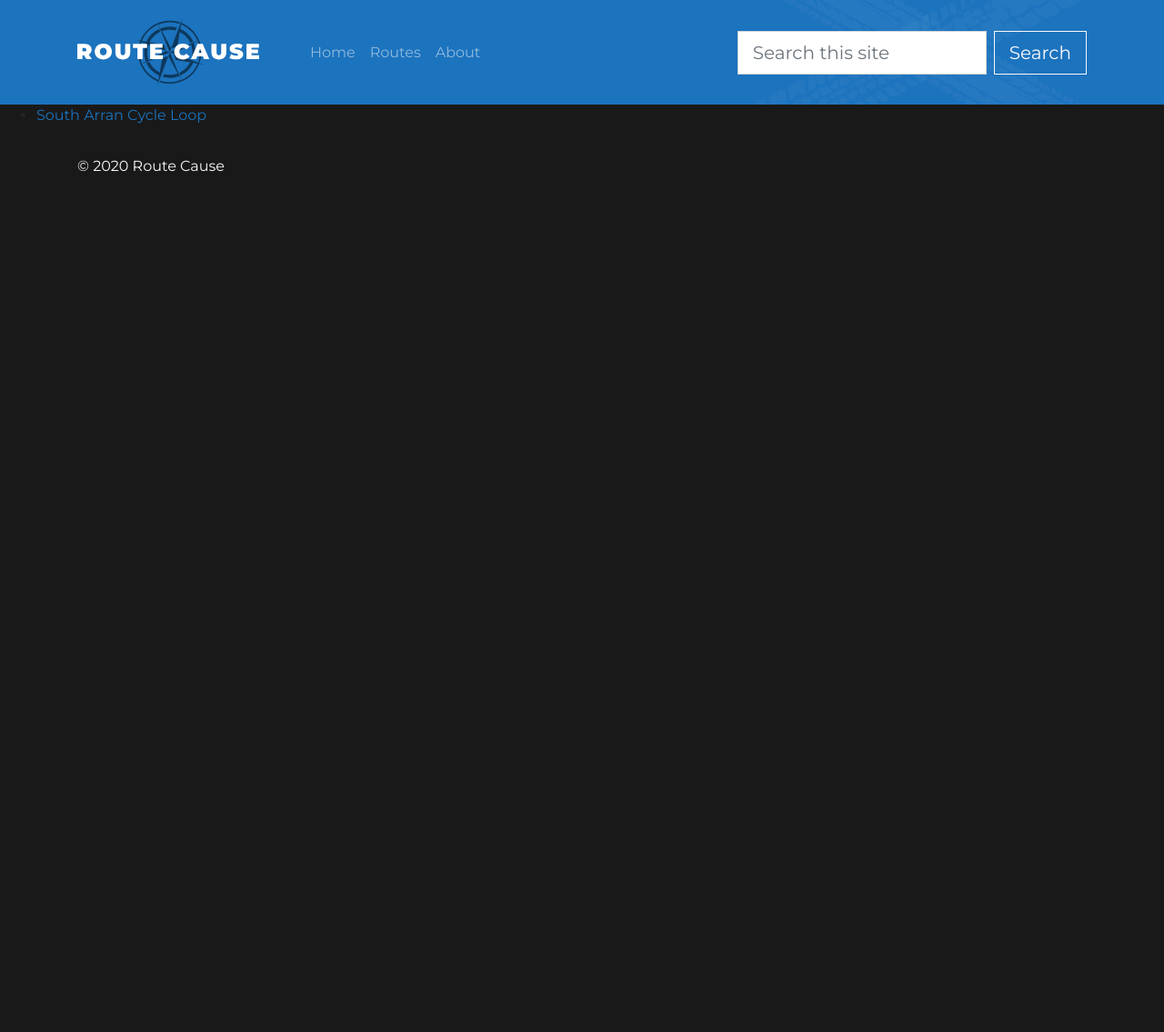
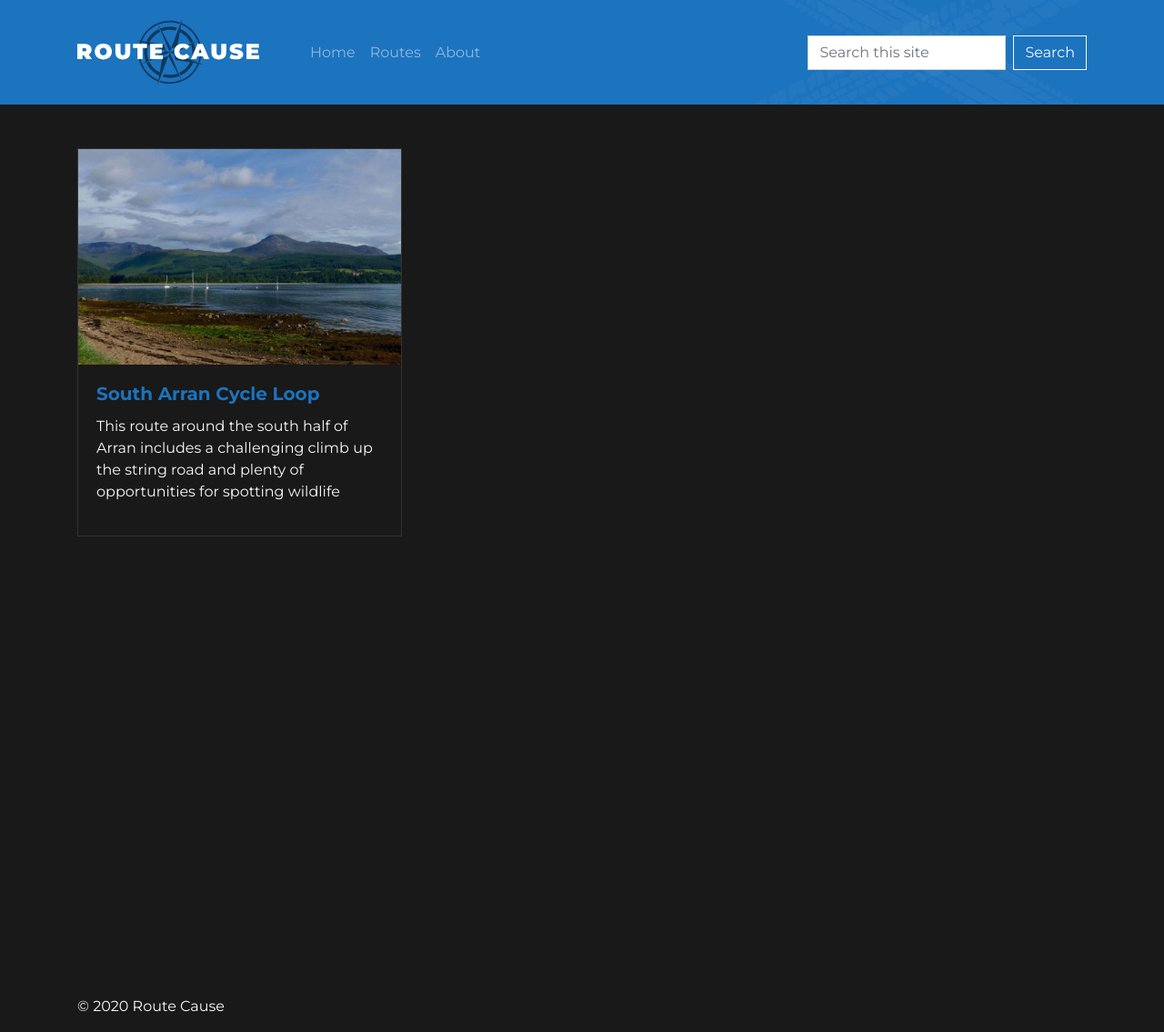
Before and after one commit to kevendi/routecause, a Jekyll site: the page built from index.md, in a window 1280 px wide. Shown: the whole page at 91% size. Built offline with Jekyll 4.4.1, drawn with Linux system fonts in a browser that asks for light colours; a script that is not in the unit is left out; before the commit the page ends 900 px from its top, so only the background shows below that.

Commit message:
add homepage card link to route. Add header link to home

```diff
--- a/_includes/footer.html
+++ b/_includes/footer.html
@@ -10,5 +10,4 @@ crossorigin="anonymous"></script>
 <script src="https://stackpath.bootstrapcdn.com/bootstrap/4.4.1/js/bootstrap.min.js"
 integrity="sha384-wfSDF2E50Y2D1uUdj0O3uMBJnjuUD4Ih7YwaYd1iqfktj0Uod8GCExl3Og8ifwB6"
 crossorigin="anonymous"></script>
-
 <script src="https://cdn.jsdelivr.net/gh/fancyapps/fancybox@3.5.7/dist/jquery.fancybox.min.js"></script>
--- a/_includes/header.html
+++ b/_includes/header.html
@@ -2,17 +2,19 @@
   <nav class="navbar navbar-expand-lg navbar-dark">
     <div class="container py-md-2 ">
       <a class="navbar-brand mr-5" href="/">
-          <img src="{{'/assets/images/routecause.svg' | prepend: site.baseurl}}" class="logo d-inline-block align-top" alt="Route Cause Logo">
+        <img src="{{'/assets/images/routecause.svg' | prepend: site.baseurl}}" class="logo d-inline-block align-top"
+          alt="Route Cause Logo">
         <span class="sr-only">Route Cause</span>
       </a>
-      <button class="navbar-toggler" type="button" data-toggle="collapse" data-target="#navbarToggler" aria-controls="navbarToggler" aria-expanded="false" aria-label="Toggle navigation">
+      <button class="navbar-toggler" type="button" data-toggle="collapse" data-target="#navbarToggler"
+        aria-controls="navbarToggler" aria-expanded="false" aria-label="Toggle navigation">
         <span class="navbar-toggler-icon"></span>
       </button>
 
       <div class="collapse navbar-collapse" id="navbarToggler">
         <ul class="navbar-nav mr-auto mt-2 mt-lg-0">
           <li class="nav-item">
-            <a class="nav-link" href="#">Home <span class="sr-only">(current)</span></a>
+            <a class="nav-link" href="/">Home <span class="sr-only">(current)</span></a>
           </li>
           <li class="nav-item">
             <a class="nav-link" href="#">Routes</a>
@@ -24,8 +26,9 @@
         {% include search-lunr.html %}
         <form class="form-inline my-2 my-lg-0">
           <label for="lunrsearch" class="sr-only">Search</label>
-          <input class="form-control form-control-lg mr-sm-2" type="search" id="lunrsearch" name="q" maxlength="255" value="" placeholder="Search this site" />
-          <button class="btn btn-outline-light btn-lg my-2 my-sm-0" type="button">Search</button>
+          <input class="form-control mr-sm-2" type="search" id="lunrsearch" name="q" maxlength="255" value=""
+            placeholder="Search this site" />
+          <button class="btn btn-outline-light my-2 my-sm-0" type="button">Search</button>
         </form>
       </div>
     </div>
--- a/_posts/2020-01-03-south-arran-cycle-loop.md
+++ b/_posts/2020-01-03-south-arran-cycle-loop.md
@@ -3,6 +3,9 @@ layout: post
 title:  "South Arran Cycle Loop"
 date:   2020-01-03 13:08:52 +0000
 categories: north-ayrshire
+imagePath: "/assets/images/P1000343.jpg"
+imageAlt: "View of Goatfell from Brodick Harbour"
+summary: "This route around the south half of Arran includes a challenging climb up the string road and plenty of opportunities for spotting wildlife"
 ---
 
 <section class="text-light position-relative d-md-flex">
@@ -15,7 +18,7 @@ categories: north-ayrshire
         </div>
     </div>
     <figure class="hero d-print-none">
-        <img src="{{'/assets/images/P1000343.jpg' | prepend: site.baseurl}}" alt="View of Goatfell from Brodick Harbour"/>
+        <img src="{{page.imagePath | prepend: site.baseurl}}" alt="{{page.imageAlt}}"/>
         <figcaption class="sr-only">
             <span>View of Goatfell from Brodick Harbour</span>
             <span>Photo by Kelly Marshall</span>
--- a/index.md
+++ b/index.md
@@ -2,10 +2,16 @@
 layout: default
 ---
 
-<ul>
-  {% for post in site.posts %}
-    <li>
-      <a href="{{ post.url }}">{{ post.title }}</a>
-    </li>
-  {% endfor %}
-</ul>
+<div class="container">
+  <ul class="list-unstyled card-columns vh-100 mt-5">
+    {% for post in site.posts %}
+      <li class="card bg-dark text-light border border-secondary">
+        <img src="{{post.imagePath | prepend: site.baseurl}}" class="card-img-top" alt="{{ post.imageAlt }}">
+        <div class="card-body">
+        <h3 class="card-title h5"><a class="stretched-link" href="{{ post.url }}">{{ post.title }}</a></h3>
+        <p>{{ post.summary }}</p>
+        </div>
+      </li>
+    {% endfor %}
+  </ul>
+</div>
```
Lines whose indentation alone changed are shown as unchanged.
